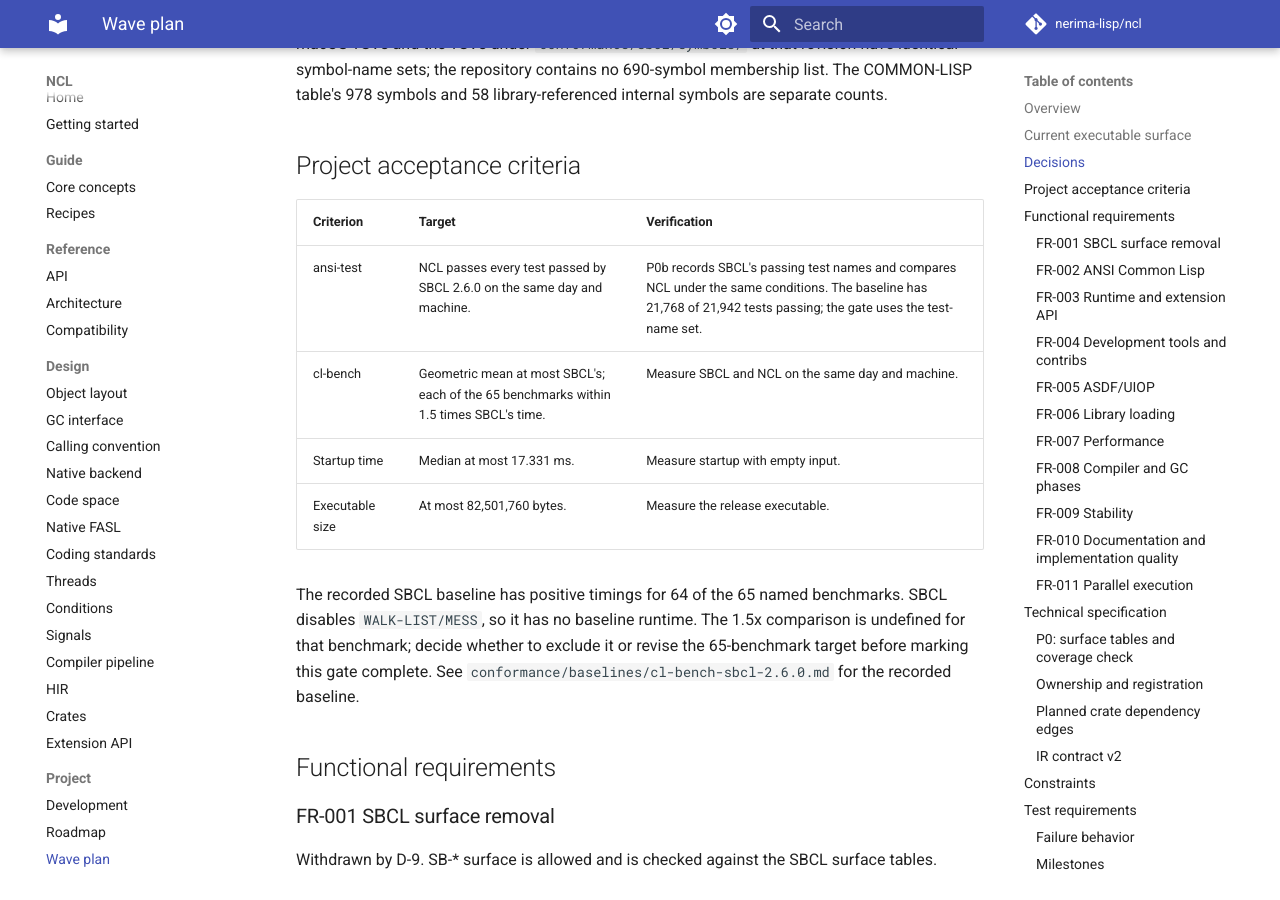
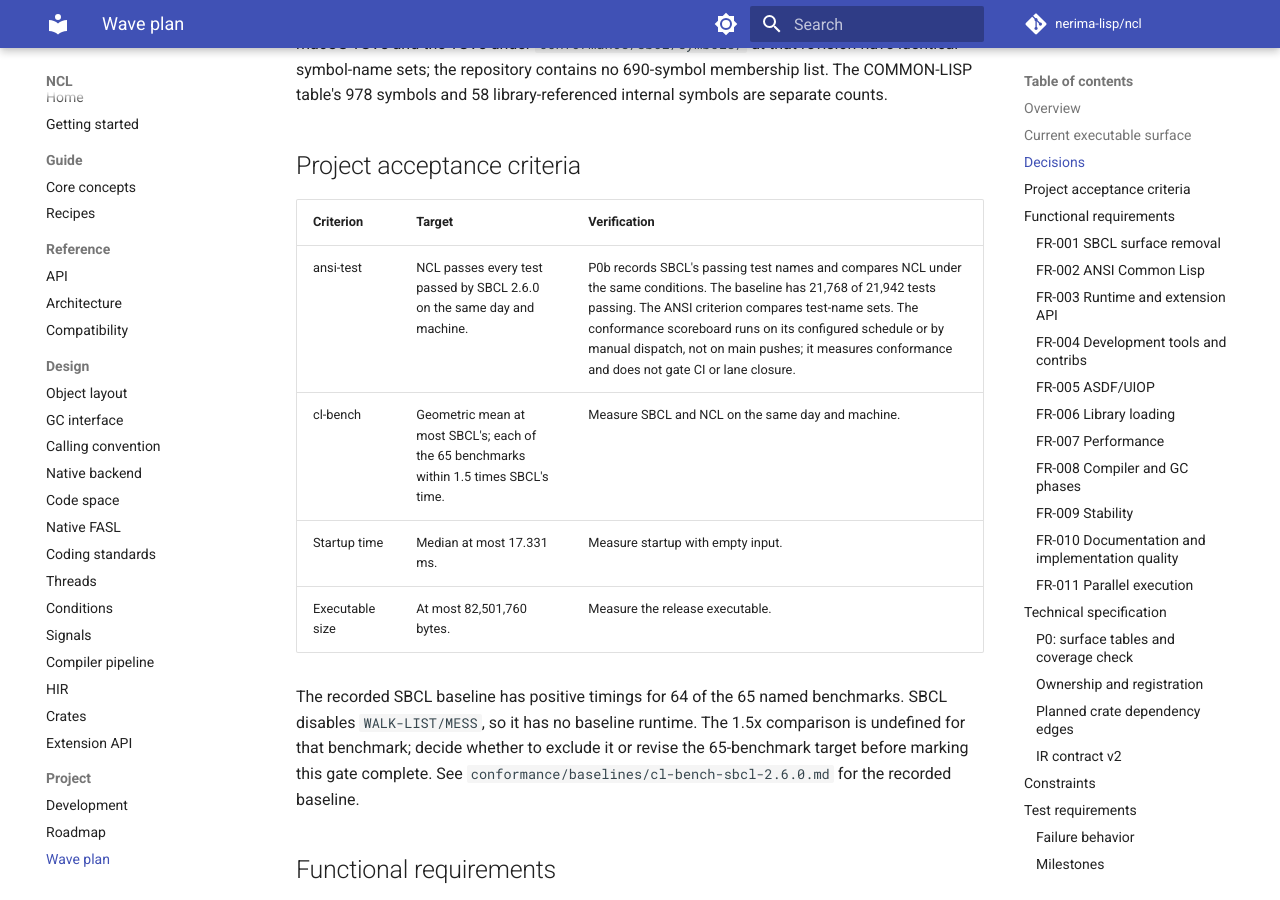
Before and after one commit to nerima-lisp/ncl, an MkDocs documentation site: the page built from docs/src/project/wave-plan.md, in a window 1280 px wide and 900 px high, scrolled down 1886 px. Built offline with MkDocs 1.6.1 and Material for MkDocs 9.7.7, drawn with Linux system fonts in a browser that asks for light colours; comment, search, counter and statistics services are not loaded.

Commit message:
docs: mark scoreboard as measurement

```diff
--- a/docs/src/project/wave-plan.md
+++ b/docs/src/project/wave-plan.md
@@ -36,7 +36,7 @@ The eight public SB package tables contain 698 symbols on macOS arm64 and 731 on
 
 | Criterion | Target | Verification |
 |---|---|---|
-| ansi-test | NCL passes every test passed by SBCL 2.6.0 on the same day and machine. | P0b records SBCL's passing test names and compares NCL under the same conditions. The baseline has 21,768 of 21,942 tests passing; the gate uses the test-name set. |
+| ansi-test | NCL passes every test passed by SBCL 2.6.0 on the same day and machine. | P0b records SBCL's passing test names and compares NCL under the same conditions. The baseline has 21,768 of 21,942 tests passing. The ANSI criterion compares test-name sets. The conformance scoreboard runs on its configured schedule or by manual dispatch, not on main pushes; it measures conformance and does not gate CI or lane closure. |
 | cl-bench | Geometric mean at most SBCL's; each of the 65 benchmarks within 1.5 times SBCL's time. | Measure SBCL and NCL on the same day and machine. |
 | Startup time | Median at most 17.331 ms. | Measure startup with empty input. |
 | Executable size | At most 82,501,760 bytes. | Measure the release executable. |
```
Also changed, not shown: docs/src/design/crates.md (+1 -1 lines).
